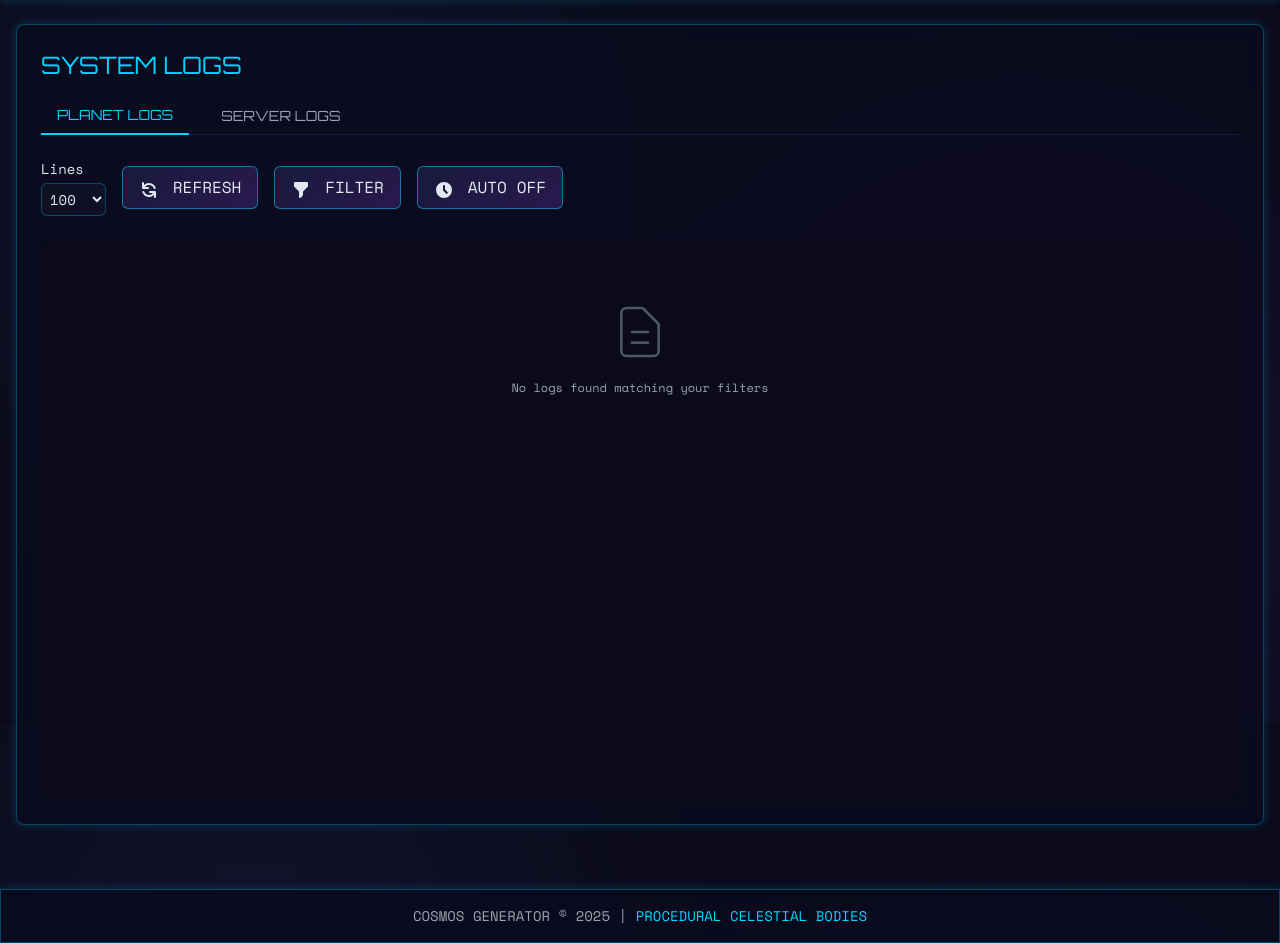
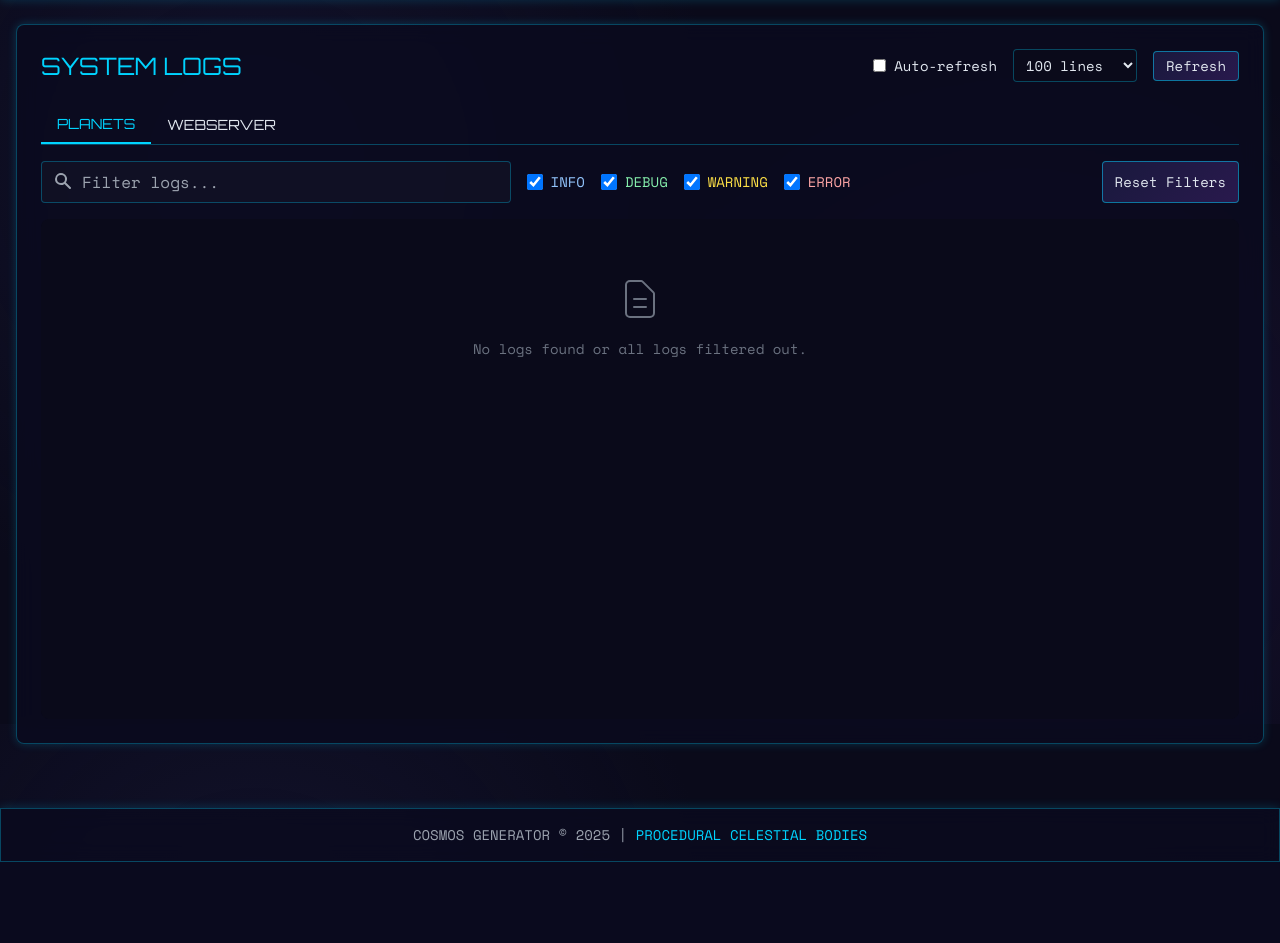
Before and after one commit to benabhi/cosmos-generator, a Flask app: page /logs in a window 1280 px wide. Shown: the part 76-1019 px from the top of the page. After the commit the page ends 938 px from the top, so only its background shows below. Run offline with Flask 2, Linux system fonts and the light colour scheme; some libraries are stand-ins or nearby versions.

Commit message:
guardado

```diff
--- a/web/__init__.py
+++ b/web/__init__.py
@@ -33,7 +33,8 @@ def create_app():
     ensure_directory_exists(config.WEB_CONFIG['log_dir'])
 
     # Set up logging - always log to file regardless of debug mode
-    web_log_file = os.path.join(config.OUTPUT_DIR, 'web.log')
+    web_log_file = config.WEB_CONFIG['log_file']
+    ensure_directory_exists(os.path.dirname(web_log_file))
     file_handler = RotatingFileHandler(
         web_log_file,
         maxBytes=10240,
--- a/web/routes.py
+++ b/web/routes.py
@@ -124,6 +124,25 @@ def cloud_texture(seed, filename):
     return send_from_directory(directory, filename)
 
 
+@main_bp.route('/api/logs')
+def api_logs():
+    """
+    Get logs as JSON.
+    """
+    # Get number of lines to display
+    lines = request.args.get('lines', 100, type=int)
+    log_type = request.args.get('type', 'planets')
+
+    # Get recent logs
+    recent_logs = get_recent_logs(lines, log_type)
+
+    return jsonify({
+        'logs': recent_logs,
+        'lines': lines,
+        'log_type': log_type
+    })
+
+
 @main_bp.route('/api/clean', methods=['POST'])
 def clean():
     """
--- a/web/templates/logs.html
+++ b/web/templates/logs.html
@@ -5,128 +5,115 @@
 {% block content %}
 <div x-data="logsViewer()">
     <div class="sci-fi-panel rounded-lg p-6">
-        <div class="flex justify-between items-center mb-4">
+        <div class="flex justify-between items-center mb-6">
             <h2 class="text-2xl font-sci-fi text-space-highlight">SYSTEM LOGS</h2>
+
+            <div class="flex items-center space-x-4">
+                <div class="flex items-center">
+                    <input type="checkbox" id="auto-refresh" x-model="autoRefresh" class="sci-fi-input mr-2">
+                    <label for="auto-refresh" class="text-sm">Auto-refresh</label>
                 </div>
 
-        <!-- Tabs -->
-        <div class="border-b border-space-blue mb-6">
-            <div class="flex">
-                <button
-                    @click="activeTab = 'planets'; fetchLogs()"
-                    :class="{'text-space-highlight border-b-2 border-space-highlight -mb-px': activeTab === 'planets', 'text-gray-400 hover:text-gray-200': activeTab !== 'planets'}"
-                    class="py-2 px-4 font-sci-fi text-sm mr-4 focus:outline-none">
-                    PLANET LOGS
-                </button>
-                <button
-                    @click="activeTab = 'web'; fetchLogs()"
-                    :class="{'text-space-highlight border-b-2 border-space-highlight -mb-px': activeTab === 'web', 'text-gray-400 hover:text-gray-200': activeTab !== 'web'}"
-                    class="py-2 px-4 font-sci-fi text-sm focus:outline-none">
-                    SERVER LOGS
+                <select x-model="lines" @change="fetchLogs()" class="sci-fi-input bg-space-dark text-sm py-1 px-2 rounded">
+                    <option value="100">100 lines</option>
+                    <option value="500">500 lines</option>
+                    <option value="1000">1000 lines</option>
+                    <option value="5000">5000 lines</option>
+                </select>
+
+                <button @click="fetchLogs()" class="sci-fi-button py-1 px-3 rounded text-sm" :disabled="loading">
+                    <template x-if="!loading">
+                        <span>Refresh</span>
+                    </template>
+                    <template x-if="loading">
+                        <span>Loading...</span>
+                    </template>
                 </button>
             </div>
         </div>
 
-        <div class="flex justify-between items-center mb-6">
-            <div class="flex items-center space-x-4">
-                <div>
-                    <label for="lines-filter" class="block mb-1 text-sm font-medium">Lines</label>
-                    <select id="lines-filter" x-model.number="lines" @change="fetchLogs" class="sci-fi-input p-1 rounded-md text-sm">
-                        <option value="50">50</option>
-                        <option value="100">100</option>
-                        <option value="200">200</option>
-                        <option value="500">500</option>
-                        <option value="1000">1000</option>
-                    </select>
-                </div>
-
-                <button @click="fetchLogs" class="sci-fi-button py-2 px-4 rounded-md">
-                    <svg xmlns="http://www.w3.org/2000/svg" class="h-5 w-5 inline-block mr-1" viewBox="0 0 20 20" fill="currentColor">
-                        <path fill-rule="evenodd" d="M4 2a1 1 0 011 1v2.101a7.002 7.002 0 0111.601 2.566 1 1 0 11-1.885.666A5.002 5.002 0 005.999 7H9a1 1 0 010 2H4a1 1 0 01-1-1V3a1 1 0 011-1zm.008 9.057a1 1 0 011.276.61A5.002 5.002 0 0014.001 13H11a1 1 0 110-2h5a1 1 0 011 1v5a1 1 0 11-2 0v-2.101a7.002 7.002 0 01-11.601-2.566 1 1 0 01.61-1.276z" clip-rule="evenodd" />
-                    </svg>
-                    REFRESH
+        <!-- Tabs -->
+        <div class="border-b border-space-highlight/30 mb-4">
+            <div class="flex">
+                <button @click="activeTab = 'planets'; fetchLogs()"
+                    class="py-2 px-4 font-sci-fi text-sm transition-colors"
+                    :class="activeTab === 'planets' ? 'text-space-highlight border-b-2 border-space-highlight' : 'hover:text-space-highlight'">
+                    PLANETS
                 </button>
 
-                <div class="relative" x-data="{ open: false }">
-                    <button @click="open = !open" class="sci-fi-button py-2 px-4 rounded-md">
-                        <svg xmlns="http://www.w3.org/2000/svg" class="h-5 w-5 inline-block mr-1" viewBox="0 0 20 20" fill="currentColor">
-                            <path fill-rule="evenodd" d="M3 3a1 1 0 011-1h12a1 1 0 011 1v3a1 1 0 01-.293.707L12 11.414V15a1 1 0 01-.293.707l-2 2A1 1 0 018 17v-5.586L3.293 6.707A1 1 0 013 6V3z" clip-rule="evenodd" />
-                        </svg>
-                        FILTER
+                <button @click="activeTab = 'webserver'; fetchLogs()"
+                    class="py-2 px-4 font-sci-fi text-sm transition-colors"
+                    :class="activeTab === 'webserver' ? 'text-space-highlight border-b-2 border-space-highlight' : 'hover:text-space-highlight'">
+                    WEBSERVER
                 </button>
-
-                    <div x-show="open" @click.away="open = false" class="absolute right-0 mt-2 w-64 sci-fi-panel rounded-md py-2 z-50">
-                        <div class="p-3">
-                            <div class="mb-3">
-                                <label for="log-filter" class="block mb-1 text-sm font-medium">Filter Text</label>
-                                <input type="text" id="log-filter" x-model="filter" @input="applyFilter" placeholder="Filter logs..." class="sci-fi-input w-full p-2 rounded-md text-sm">
-                            </div>
-
-                            <div class="mb-3">
-                                <label class="block mb-1 text-sm font-medium">Log Level</label>
-                                <div class="grid grid-cols-2 gap-2">
-                                    <label class="inline-flex items-center">
-                                        <input type="checkbox" x-model="levels.debug" @change="applyFilter" class="sci-fi-input h-4 w-4">
-                                        <span class="ml-2 text-sm">DEBUG</span>
-                                    </label>
-
-                                    <label class="inline-flex items-center">
-                                        <input type="checkbox" x-model="levels.info" @change="applyFilter" class="sci-fi-input h-4 w-4">
-                                        <span class="ml-2 text-sm">INFO</span>
-                                    </label>
-
-                                    <label class="inline-flex items-center">
-                                        <input type="checkbox" x-model="levels.warning" @change="applyFilter" class="sci-fi-input h-4 w-4">
-                                        <span class="ml-2 text-sm">WARNING</span>
-                                    </label>
-
-                                    <label class="inline-flex items-center">
-                                        <input type="checkbox" x-model="levels.error" @change="applyFilter" class="sci-fi-input h-4 w-4">
-                                        <span class="ml-2 text-sm">ERROR</span>
-                                    </label>
             </div>
         </div>
 
-                            <button @click="resetFilter" class="sci-fi-button py-1 px-3 rounded-md text-xs w-full">
-                                RESET FILTER
-                            </button>
+        <!-- Filters -->
+        <div class="mb-4 grid grid-cols-1 md:grid-cols-5 gap-4">
+            <div class="md:col-span-2">
+                <div class="relative">
+                    <input type="text" x-model="filter" @input="applyFilter()" placeholder="Filter logs..."
+                        class="sci-fi-input w-full py-2 pl-10 pr-4 rounded">
+                    <div class="absolute left-3 top-2.5 text-gray-400">
+                        <svg xmlns="http://www.w3.org/2000/svg" class="h-5 w-5" viewBox="0 0 20 20" fill="currentColor">
+                            <path fill-rule="evenodd" d="M8 4a4 4 0 100 8 4 4 0 000-8zM2 8a6 6 0 1110.89 3.476l4.817 4.817a1 1 0 01-1.414 1.414l-4.816-4.816A6 6 0 012 8z" clip-rule="evenodd" />
+                        </svg>
                     </div>
                 </div>
             </div>
 
-                <button @click="autoRefresh = !autoRefresh" :class="{'text-space-highlight': autoRefresh}" class="sci-fi-button py-2 px-4 rounded-md">
-                    <svg xmlns="http://www.w3.org/2000/svg" class="h-5 w-5 inline-block mr-1" viewBox="0 0 20 20" fill="currentColor">
-                        <path fill-rule="evenodd" d="M10 18a8 8 0 100-16 8 8 0 000 16zm1-12a1 1 0 10-2 0v4a1 1 0 00.293.707l2.828 2.829a1 1 0 101.415-1.415L11 9.586V6z" clip-rule="evenodd" />
-                    </svg>
-                    <span x-text="autoRefresh ? 'AUTO ON' : 'AUTO OFF'"></span>
+            <div class="md:col-span-2 flex space-x-4">
+                <label class="inline-flex items-center">
+                    <input type="checkbox" x-model="levels.info" @change="applyFilter()" class="sci-fi-input h-4 w-4">
+                    <span class="ml-2 text-sm text-blue-300">INFO</span>
+                </label>
+
+                <label class="inline-flex items-center">
+                    <input type="checkbox" x-model="levels.debug" @change="applyFilter()" class="sci-fi-input h-4 w-4">
+                    <span class="ml-2 text-sm text-green-300">DEBUG</span>
+                </label>
+
+                <label class="inline-flex items-center">
+                    <input type="checkbox" x-model="levels.warning" @change="applyFilter()" class="sci-fi-input h-4 w-4">
+                    <span class="ml-2 text-sm text-yellow-300">WARNING</span>
+                </label>
+
+                <label class="inline-flex items-center">
+                    <input type="checkbox" x-model="levels.error" @change="applyFilter()" class="sci-fi-input h-4 w-4">
+                    <span class="ml-2 text-sm text-red-300">ERROR</span>
+                </label>
+            </div>
+
+            <div class="md:col-span-1 flex justify-end">
+                <button @click="resetFilter()" class="sci-fi-button py-1 px-3 rounded text-sm">
+                    Reset Filters
                 </button>
             </div>
         </div>
 
-        <div class="bg-space-dark rounded-lg p-3 font-mono text-xs overflow-hidden" style="height: 70vh;">
-            <div x-show="loading" class="flex justify-center items-center h-full">
-                <div class="loading-ring"></div>
-            </div>
-
-            <div x-show="!loading" class="h-full overflow-y-auto" id="log-container">
+        <!-- Log display -->
+        <div id="log-container" class="bg-space-dark rounded-lg p-4 h-[500px] overflow-y-auto font-mono text-sm">
             <template x-if="filteredLogs.length === 0">
-                    <div class="text-center py-12">
-                        <svg xmlns="http://www.w3.org/2000/svg" class="h-16 w-16 mx-auto text-gray-600 mb-4" fill="none" viewBox="0 0 24 24" stroke="currentColor">
+                <div class="text-center text-gray-500 py-10">
+                    <svg xmlns="http://www.w3.org/2000/svg" class="h-12 w-12 mx-auto mb-4" fill="none" viewBox="0 0 24 24" stroke="currentColor">
                         <path stroke-linecap="round" stroke-linejoin="round" stroke-width="1" d="M9 12h6m-6 4h6m2 5H7a2 2 0 01-2-2V5a2 2 0 012-2h5.586a1 1 0 01.707.293l5.414 5.414a1 1 0 01.293.707V19a2 2 0 01-2 2z" />
                     </svg>
-                        <p class="text-gray-400">No logs found matching your filters</p>
+                    <p>No logs found or all logs filtered out.</p>
                 </div>
             </template>
 
             <template x-for="(log, index) in filteredLogs" :key="index">
-                    <div class="py-1 log-line" :class="{
-                        'text-blue-300': log.includes('[DEBUG]'),
-                        'text-green-300': log.includes('[INFO]'),
+                <div class="py-1 border-b border-gray-800 last:border-0"
+                    :class="{
+                        'text-blue-300': log.includes('[INFO]'),
+                        'text-green-300': log.includes('[DEBUG]'),
                         'text-yellow-300': log.includes('[WARNING]'),
                         'text-red-300': log.includes('[ERROR]')
-                    }" x-text="log"></div>
+                    }">
+                    <pre class="whitespace-pre-wrap break-words" x-text="log"></pre>
+                </div>
             </template>
-            </div>
         </div>
     </div>
 </div>
@@ -137,7 +124,7 @@
     function logsViewer() {
         return {
             // Logs data
-            logs: {{ logs|tojson }},
+            logs: {{ logs | tojson }},
             filteredLogs: [],
 
             // Pagination and refresh
@@ -145,7 +132,7 @@
             loading: false,
             autoRefresh: false,
             refreshInterval: null,
-            activeTab: 'planets',
+            activeTab: '{{ log_type }}',
 
             // Filtering
             filter: "",
@@ -169,11 +156,11 @@
                     }
                 });
 
-                // Scroll to bottom initially
+                // Scroll to top initially (since logs are in reverse order)
                 this.$nextTick(() => {
                     const container = document.getElementById('log-container');
                     if (container) {
-                        container.scrollTop = container.scrollHeight;
+                        container.scrollTop = 0;
                     }
                 });
             },
@@ -185,7 +172,8 @@
                 fetch(`/api/logs?type=${this.activeTab}&lines=${this.lines}`)
                     .then(response => response.json())
                     .then(data => {
-                        this.logs = data.logs;
+                        // Reverse logs to show newest first
+                        this.logs = data.logs.reverse();
                         this.applyFilter();
                         this.loading = false;
 
@@ -195,14 +183,11 @@
                         url.searchParams.set('type', this.activeTab);
                         window.history.replaceState({}, '', url);
 
-                        // Scroll to bottom if we were already at the bottom
+                        // Scroll to top since logs are now in reverse order
                         this.$nextTick(() => {
                             const container = document.getElementById('log-container');
                             if (container) {
-                                const isAtBottom = container.scrollHeight - container.clientHeight <= container.scrollTop + 50;
-                                if (isAtBottom) {
-                                    container.scrollTop = container.scrollHeight;
-                                }
+                                container.scrollTop = 0;
                             }
                         });
                     })
```
Also changed, not shown: web/templates/index.html (+65 -10 lines), web/utils.py (+11 -3 lines), 6 other files. Lines whose indentation alone changed are shown as unchanged.
